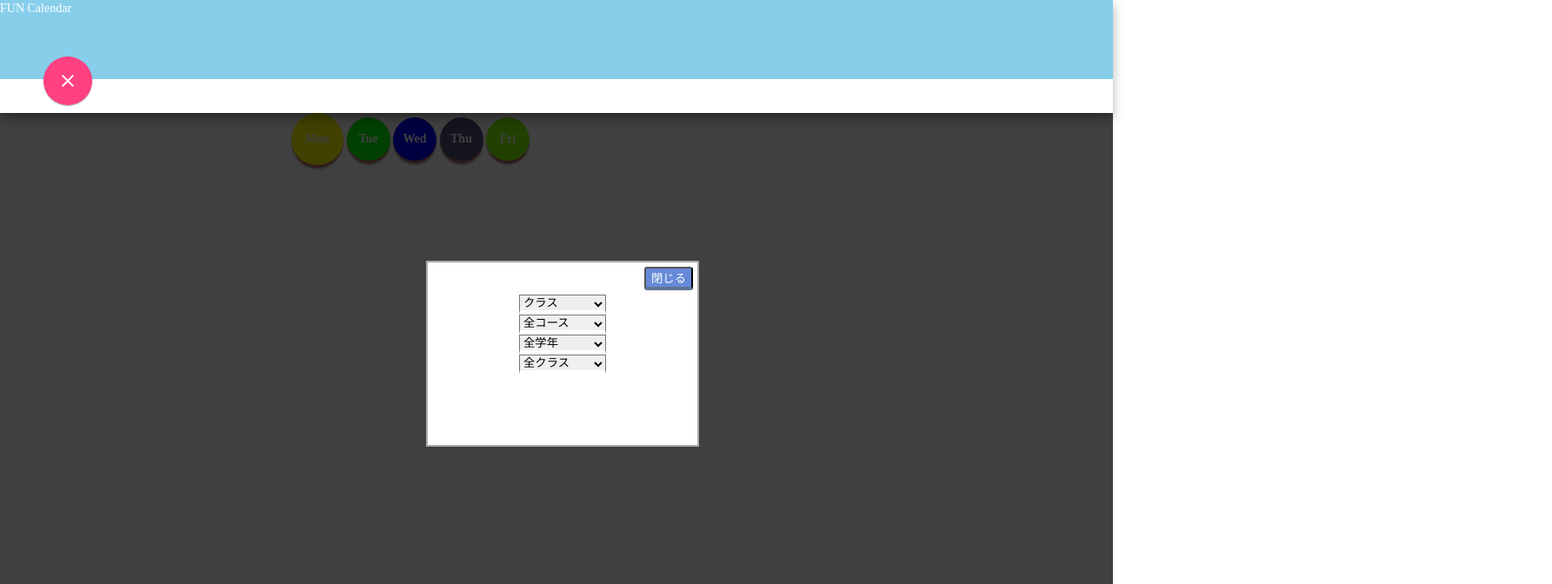
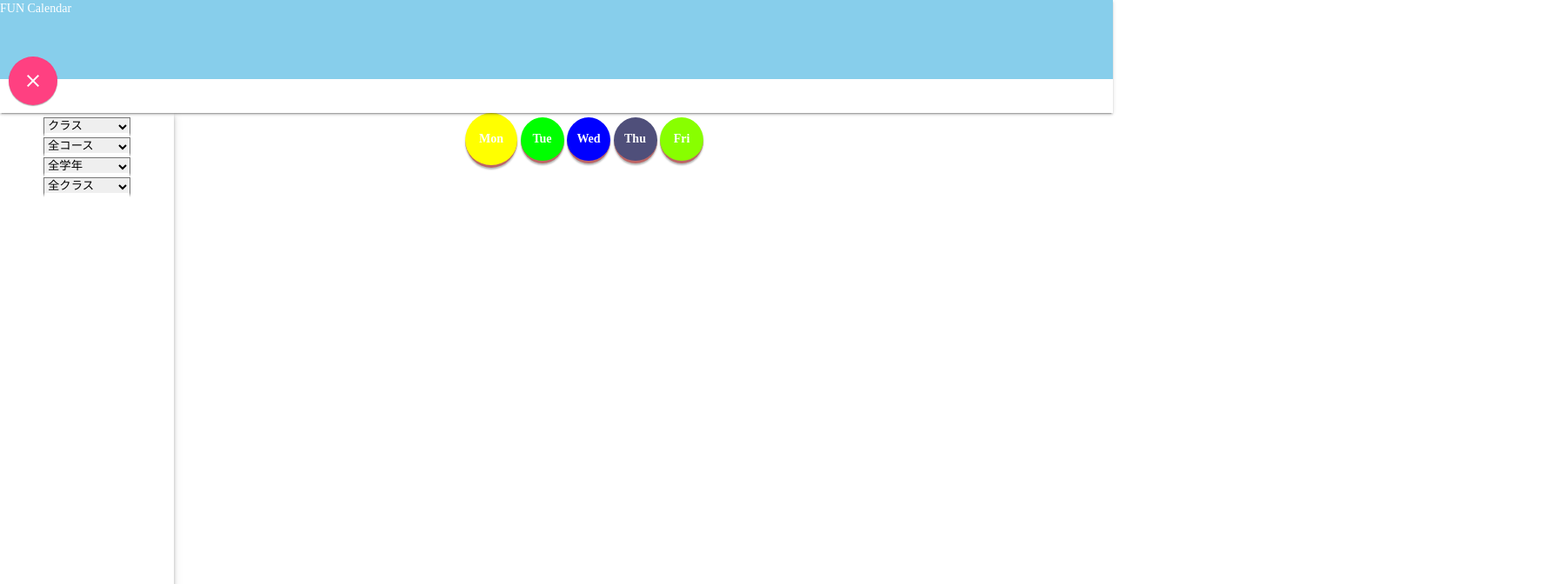
Before and after one commit to FUNsys/FUNSys_webapp, a plain HTML site: page FUNcalendar.html in a window 1280 px wide. Both pictures are taken after a click on the button "dehaze". Shown: the top 672 px of the page at 87% size, 1785 px wide, since content can reach past the window. Drawn offline with nearby package versions, Linux system fonts and the light colour scheme; no server answers.

Commit message:
サイドバーを追加

```diff
--- a/FUNcalendar.html
+++ b/FUNcalendar.html
@@ -21,10 +21,6 @@
 </head>
 
 <style>
-    .margin-top {
-        margin-top: 130px;
-    }
-
     header {
         position: fixed;
         height: 130px;
@@ -32,6 +28,12 @@
         top: 0;
         z-index: 100;
         background-color: #ffffff;
+        left: 0;
+    }
+
+    body {
+        margin-top: 130px;
+        margin-left: 200px;
     }
 
     .header-top {
@@ -39,42 +41,49 @@
         background-color: skyblue;
     }
 
-    .FAB {
+    #optionRoot {
+        width: 200px;
+        height: 100%;
+        background-color: #ffffff;
+        position: fixed;
+        z-index: 1;
+        left: 0;
+    }
+
+    #FAB {
         position: fixed !important;
         top: 65px;
-        left: 50px;
+        left: 10px;
         z-index: 150;
     }
-
-    .leftBox {}
 </style>
 
 
 <body>
-    <button class="mdl-button mdl-js-button mdl-button--fab mdl-js-ripple-effect mdl-button--colored FAB" onclick="openFilterSetting()">
+    <button class="mdl-button mdl-js-button mdl-button--fab mdl-js-ripple-effect mdl-button--colored FAB" id="FAB">
         <i class="material-icons" id="FABIcon">dehaze</i>
     </button>
 
-    <header class="mdl-shadow--8dp">
+    <header class="mdl-shadow--2dp">
         <div class="header-top">
             <span style="color:#ffffff">FUN Calendar</span>
         </div>
     </header>
 
-
-    <div class="margin-top"></div>
-
-    <div id="settingModal-content">
-        <div class="modal-button-parent">
-            <button id="settingModal-close" class="mybutton" onclick="closeFilterSetting()">閉じる</button>
-        </div>
-
+    <!--option-->
+    <div id="optionRoot" class="mdl-shadow--4dp">
         <div id="selectBoxesRoot">
             <select id='mainSelectBox' class="settingSelectBox"></select>
             <select id="roleSelectBox" class="settingSelectBox"></select>
             <select id="courseSelectBox" class="settingSelectBox"></select>
             <select id="gradeSelectBox" class="settingSelectBox"></select>
             <select id="classNumSelectBox" class="settingSelectBox"></select>
+        </div>
+    </div>
+
+    <div id="settingModal-content">
+        <div class="modal-button-parent">
+            <button id="settingModal-close" class="mybutton" onclick="closeFilterSetting()">閉じる</button>
         </div>
     </div>
     <div class="btnroot">
@@ -103,33 +112,4 @@
         </div>
         <div id="lectureModal-content"></div>
     </div>
-
-    <!--test-->
-    <br>
-    <br>
-    <br>
-    <br>
-    <br>
-    <br>
-    <br>
-    <br>
-    <br>
-    <br>
-    <br>
-    <br>
-    <br>
-    <br>
-    <br>
-    <br>
-    <br>
-    <br>
-    <br>
-    <br>
-    <br>
-    <br>
-    <br>
-    <br>
-    <br>
-    <br>
-    <br>
 </body>
--- a/css/main.css
+++ b/css/main.css
@@ -195,6 +195,7 @@
 }
 
 #selectBoxesRoot {
+  display: none;
   position: relative;
   text-align: center;
   margin: 5px;
--- a/scripts/funCalendar.js
+++ b/scripts/funCalendar.js
@@ -35,40 +35,36 @@ function setupDayButton() {
 
 //フィルタ設定ウィンドウを開く
 function openFilterSetting() {
-    var settingModalContent = document.getElementById("settingModal-content");
-    settingModalContent.style.display = "block";
-    settingModalContent.classList.remove("fadeOut");
-    settingModalContent.classList.add("fadeIn");
-    setTimeout(() => {
-        settingModalContent.classList.remove("fadeIn");
-    }, fadeTime);
-
-    var settingClose = document.getElementById("settingModal-close");
-    openModalOverlay(closeFilterSetting);
+    var fab = document.getElementById("FAB");
+    fab.onclick = closeFilterSetting;
 
     //FABボタンのアイコンを変更
     var fabIcon = document.getElementById("FABIcon");
     fabIcon.innerHTML = fabIconNames.pushed;
+
+    var root = document.getElementById("selectBoxesRoot");
+    root.style.display = "block";
+
 }
 
 //フィルタ設定ウィンドウを閉じる
 function closeFilterSetting() {
-    var settingModalContent = document.getElementById("settingModal-content");
-    settingModalContent.classList.remove("fadeIn");
-    settingModalContent.classList.add("fadeOut");
-    setTimeout(() => {
-        settingModalContent.classList.remove("fadeOut");
-        settingModalContent.style.display = "none";
-    }, fadeTime);
-    closeModalOverlay();
+    var fab = document.getElementById("FAB");
+    fab.onclick = openFilterSetting;
 
     //FABボタンのアイコンを変更
     var fabIcon = document.getElementById("FABIcon");
     fabIcon.innerHTML = fabIconNames.normal;
+
+    var root = document.getElementById("selectBoxesRoot");
+    root.style.display = "none";
 }
 
 //設定ウィンドウの初期設定
 function setupSetting() {
+    var fab = document.getElementById("FAB");
+    fab.onclick = openFilterSetting;
+
     var mainSelectBox = document.getElementById('mainSelectBox');
     var roleSelectBox = document.getElementById('roleSelectBox');
     var classNumSelectBox = document.getElementById('classNumSelectBox');
```
